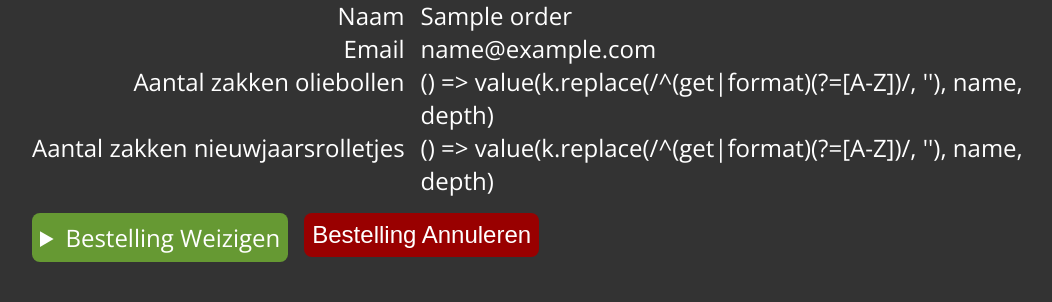
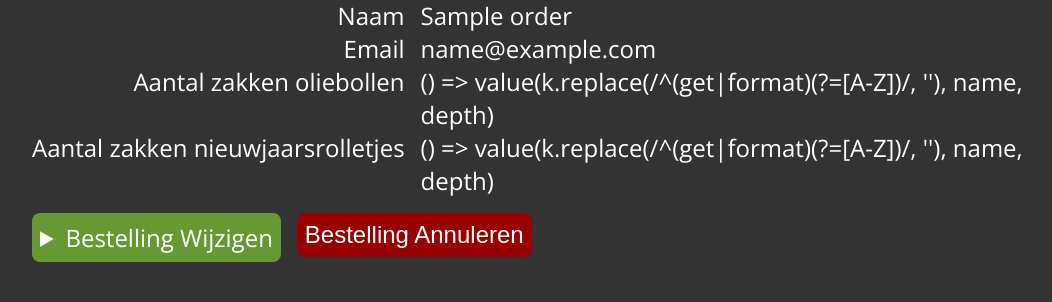
Before and after one commit to AroLeaf/oliebollen, a Node project: template views/order.pug in a window 1280 px wide. Shown: the part 254-556 px from the top of the page, without its empty margins (96-1148 px from the left). Run offline with Node 20 templates, Linux system fonts and the light colour scheme; the template is opened without the code that fills it: most values are stand-ins (such as "Sample title", 1, 10 or a date in 2020); some libraries are stand-ins or nearby versions.

Commit message:
[fix] typo

```diff
--- a/views/order.pug
+++ b/views/order.pug
@@ -45,7 +45,7 @@
 
           .table
             details
-              summary.button Bestelling Weizigen
+              summary.button Bestelling Wijzigen
               form(action=`/orders/${id}` method='post' enctype='application/x-www-form-urlencoded')
                 label
                   h4 Aantal zakken oliebollen
@@ -60,7 +60,7 @@
                 label#address
                   h4 Adres
                   input.address(type='text' name='address' value=order.address)
-                button(type="submit") Weizigingen Opslaan
+                button(type="submit") Wijzigingen Opslaan
 
             form(action=`/orders/${id}` method='post' enctype='application/x-www-form-urlencoded')
               input(type='hidden', name='cancelled', value='true')
```
